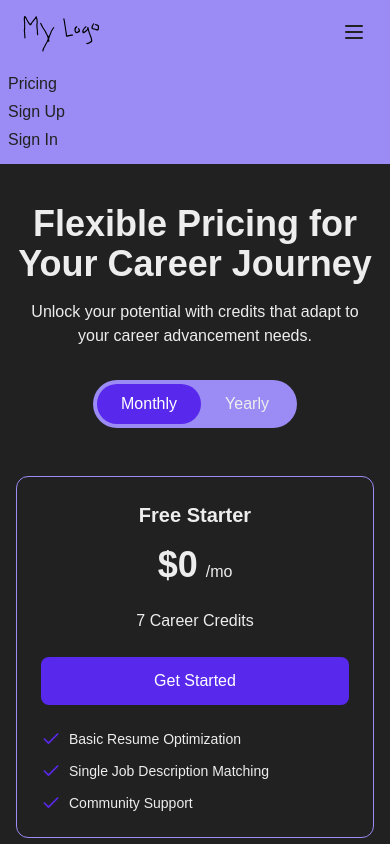
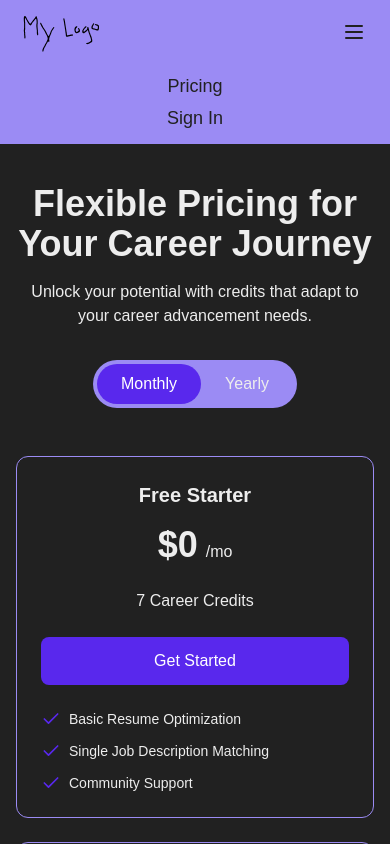
Before and after one commit to Linkinlog/resume-enhancer, a Next.js app in the folder frontend/: page /pricing in a window 390 px wide. Both pictures are taken after a click on the button "Open main menu". Shown: the top 844 px of the page. Built offline with nearby package versions, Linux system fonts and the light colour scheme.

Commit message:
fix: mobile nav links

```diff
--- a/frontend/components/navbar.tsx
+++ b/frontend/components/navbar.tsx
@@ -61,22 +61,16 @@ export default function Navbar() {
       </div>
 
       <div className={`md:hidden ${isOpen ? 'block' : 'hidden'}`} id="mobile-menu">
-        <div className="px-2 pt-2 pb-3 space-y-1 sm:px-3">
+        <div className="px-2 pt-2 pb-3 space-y-1 sm:px-3 text-center">
           <Link
             href="/pricing"
-            className="block text-background hover:text-background"
+            className="block text-lg text-background hover:text-background"
           >
             Pricing
           </Link>
           <Link
-            href="/signup"
-            className="block text-background hover:text-background"
-          >
-            Sign Up
-          </Link>
-          <Link
-            href="/signin"
-            className="block text-background hover:text-background"
+            href="/auth"
+            className="block text-lg text-background hover:text-background"
           >
             Sign In
           </Link>
```
